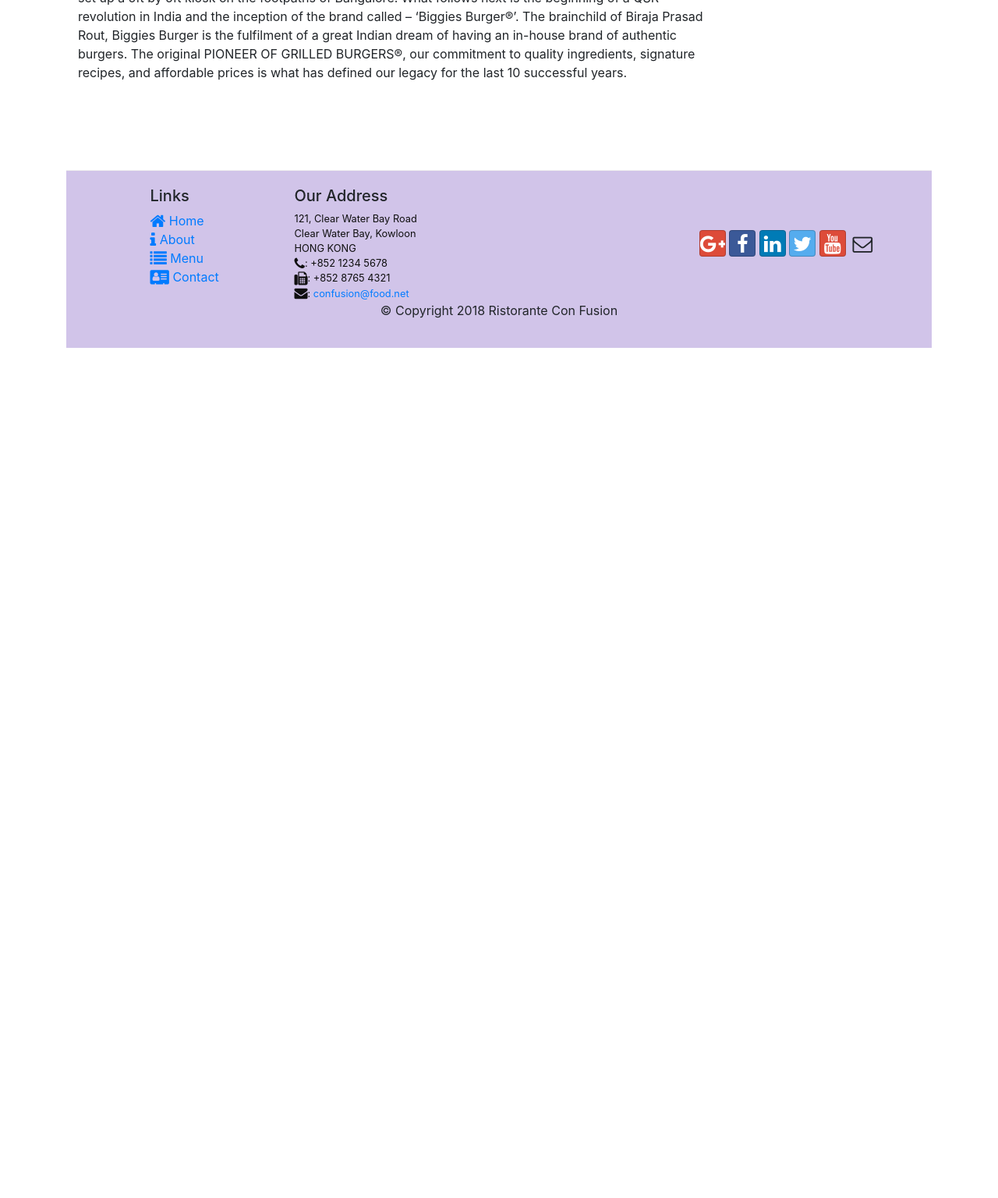
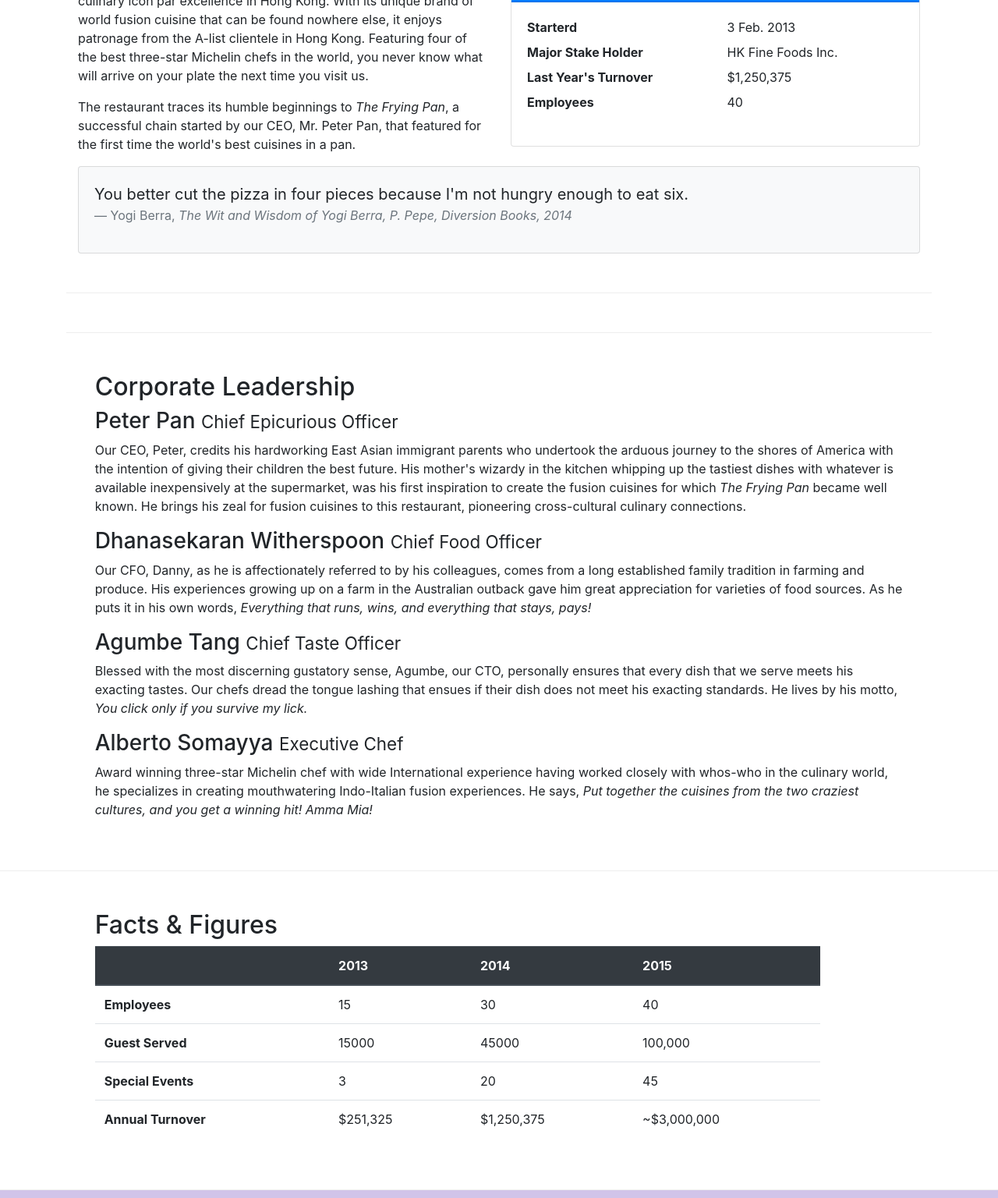
Before and after one commit to Rahulj06/Bootstrap, a website: page about.html in a window 1280 px wide. Shown: the part 596-2132 px from the top of the page at 78% size. Before the commit the page ends 1042 px from the top, so only its background shows below. Drawn offline with nearby package versions, Linux system fonts and the light colour scheme.

Commit message:
Tables & Cards

```diff
--- a/about.html
+++ b/about.html
@@ -2,12 +2,10 @@
 <html lang="en">
 
     <head>
-
          <title>Ristorante Con Fusion: About Us</title>
          <!-- Required meta tags always come first -->
         <meta charset="utf-8">
-    <meta name="viewport" content="width=device-width, initial-scale=1, shrink-to-fit=no">
-    <meta http-equiv="x-ua-compatible" content="ie=edge">
+        <meta name="viewport" content="width=device-width, initial-scale=1, shrink-to-fit=no">            <meta http-equiv="x-ua-compatible" content="ie=edge">
 
         <!-- Bootstrap CSS -->
         <link rel="stylesheet" href="node_modules/bootstrap/dist/css/bootstrap.min.css">
@@ -33,7 +31,6 @@
                 </div>
             </div>
         </nav>
-
         <header class="jumbotron">
             <div class="container">
                 <div class="row row-header">
@@ -46,29 +43,117 @@
                 </div>
             </div>
         </header>
-
-    <div clas="container">
+        <div class="container">
             <div class="row">
                 <ol class="col-12 breadcrumb">
                     <li class="breadcrumb-item"><a href="./index.html">Home</a></li>
                     <li class="breadcrumb-item active">About Us</li>
                 </ol>
-        <div class="col col-sm order-sm-first col-md">
+            </div>
+        <div class="row row-content">
+            <div class="col-12">
             <h3>About Us</h3>
             <hr>
             </div>
+        <div class="row row-content align-items-center">
+            <div class="col-sm-6">
+                <h2>Our History</h2>
+                <p>Started in 2010, Ristorante con Fusion quickly established itself as a culinary icon par excellence in Hong Kong. With its unique brand of world fusion cuisine that can be found nowhere else, it enjoys patronage from the A-list clientele in Hong Kong.  Featuring four of the best three-star Michelin chefs in the world, you never know what will arrive on your plate the next time you visit us.</p>
+                <p>The restaurant traces its humble beginnings to <em>The Frying Pan</em>, a successful chain started by our CEO, Mr. Peter Pan, that featured for the first time the world's best cuisines in a pan.</p>
+            </div>
+            <div class="col-sm">
+                <div class="card">
+                    <h3 class="card-header bg-primary text-white">Facts At a Glance</h3>
+                    <div class="card-body">
+                        <dl class="row">
+                            <dt class="col-6">Starterd</dt>
+                            <dd class="col-6">3 Feb. 2013</dd>
+                            <dt class="col-6">Major Stake Holder</dt>
+                            <dd class="col-6">HK Fine Foods Inc.</dd>
+                            <dt class="col-6">Last Year's Turnover</dt>
+                            <dd class="col-6">$1,250,375</dd>
+                            <dt class="col-6">Employees</dt>
+                            <dd class="col-6">40</dd>
+                        </dl>
                     </div>
                 </div>
-    <div class="container">
+            </div>
+            <div class="col-12">
+                <div class="card card-body bg-light">
+                    <blockqoute class="blockquote">
+                        <p class="mb-0">You better cut the pizza in four pieces
+                            because I'm not hungry enough to eat six.
+                        </p>
+                        <footer class="blockquote-footer">Yogi Berra,
+                            <cite title="Source Title">The Wit and Wisdom of Yogi Berra, P. Pepe, Diversion Books, 2014</cite>
+
+                        </footer>
+                    </blockqoute>
+                </div>
+            </div>
+        </div>
+    </div>
+    </div>
+
         <div class="row row-content align-items-center">
-            <div class="col-12 col-sm-4 order-sm-last col-md-3">
+            <div class="col-12 col-sm-10 col-md-10 offset-1">
+                <h2>Corporate Leadership</h2>
+                <h3>Peter Pan <small>Chief Epicurious Officer</small></h3>
+                <p>Our CEO, Peter, credits his hardworking East Asian immigrant parents who undertook the arduous journey to the shores of America with the intention of giving their children the best future. His mother's wizardy in the kitchen whipping up the tastiest dishes with whatever is available inexpensively at the supermarket, was his first inspiration to create the fusion cuisines for which <em>The Frying Pan</em> became well known. He brings his zeal for fusion cuisines to this restaurant, pioneering cross-cultural culinary connections.</p>
+                <h3>Dhanasekaran Witherspoon <small>Chief Food Officer</small></h3>
+                <p>Our CFO, Danny, as he is affectionately referred to by his colleagues, comes from a long established family tradition in farming and produce. His experiences growing up on a farm in the Australian outback gave him great appreciation for varieties of food sources. As he puts it in his own words, <em>Everything that runs, wins, and everything that stays, pays!</em></p>
+                <h3>Agumbe Tang <small>Chief Taste Officer</small></h3>
+                <p>Blessed with the most discerning gustatory sense, Agumbe, our CTO, personally ensures that every dish that we serve meets his exacting tastes. Our chefs dread the tongue lashing that ensues if their dish does not meet his exacting standards. He lives by his motto, <em>You click only if you survive my lick.</em></p>
+                <h3>Alberto Somayya <small>Executive Chef</small></h3>
+                <p>Award winning three-star Michelin chef with wide International experience having worked closely with whos-who in the culinary world, he specializes in creating mouthwatering Indo-Italian fusion experiences. He says, <em>Put together the cuisines from the two craziest cultures, and you get a winning hit! Amma Mia!</em></p>
             </div>
-            <div class="col col-sm order-sm-first col-md">
-                <h2>Our History</h2>
-                <p>Back in November 2011, a visionary man with a dream of reforming fast-food culture quits his daily job to set up a 5ft by 5ft kiosk on the footpaths of Bangalore. What follows next is the beginning of a QSR revolution in India and the inception of the brand called – ‘Biggies Burger®’.
+       </div>
+       <div class="row row-content align-items-center">
+           <div class="col-12 col-sm-9 offset-1">
+               <h2>Facts &amp; Figures</h2>
+               <div class="table-responsive">
+                   <table class="table table-stripped">
+                       <thead class="thead-dark">
+                           <tr>
+                               <th>&nbsp;</th>
+                               <th>2013</th>
+                               <th>2014</th>
+                               <th>2015</th>
+                           </tr>
+                       </thead>
+                       <tbody>
+                           <tr>
+                               <th>Employees</th>
+                               <td>15</td>
+                               <td>30</td>
+                               <td>40</td>
+                           </tr>
+                           <tr>
+                               <th>Guest Served</th>
+                               <td>15000</td>
+                               <td>45000</td>
+                               <td>100,000</td>
+                           </tr>
+                           <tr>
+                               <th>Special Events</th>
+                               <td>3</td>
+                               <td>20</td>
+                               <td>45</td>
+                           </tr>
+                           <tr>
+                               <th>Annual Turnover</th>
+                               <td>$251,325</td>
+                               <td>$1,250,375</td>
+                               <td>~$3,000,000</td>
+                           </tr>
+                       </tbody>
+                   </table>
+               </div>
+           </div>
+           <div class="col-12 col-sm-3"></div>
 
-                    The brainchild of Biraja Prasad Rout, Biggies Burger is the fulfilment of a great Indian dream of having an in-house brand of authentic burgers. The original PIONEER OF GRILLED BURGERS®, our commitment to quality ingredients, signature recipes, and affordable prices is what has defined our legacy for the last 10 successful years.</p>
        </div>
+
     </div>
 
     <footer class="footer">
```
Lines whose indentation alone changed are shown as unchanged.
